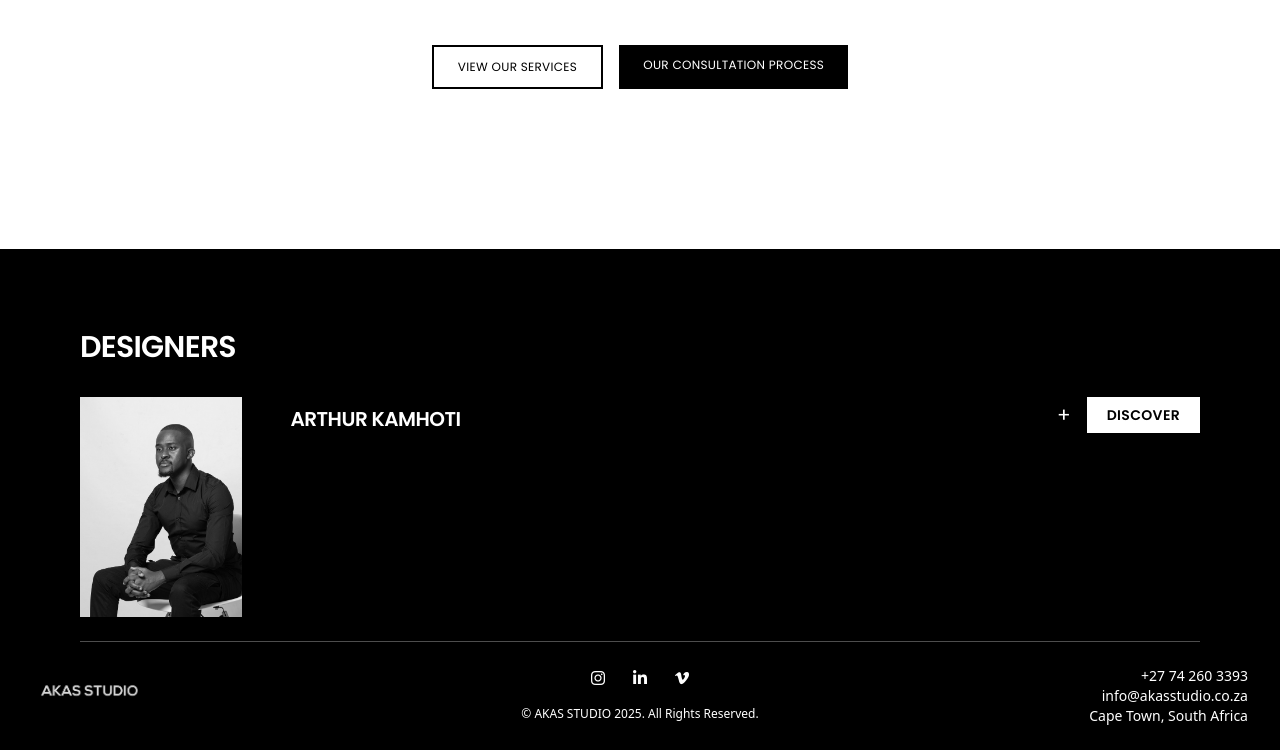
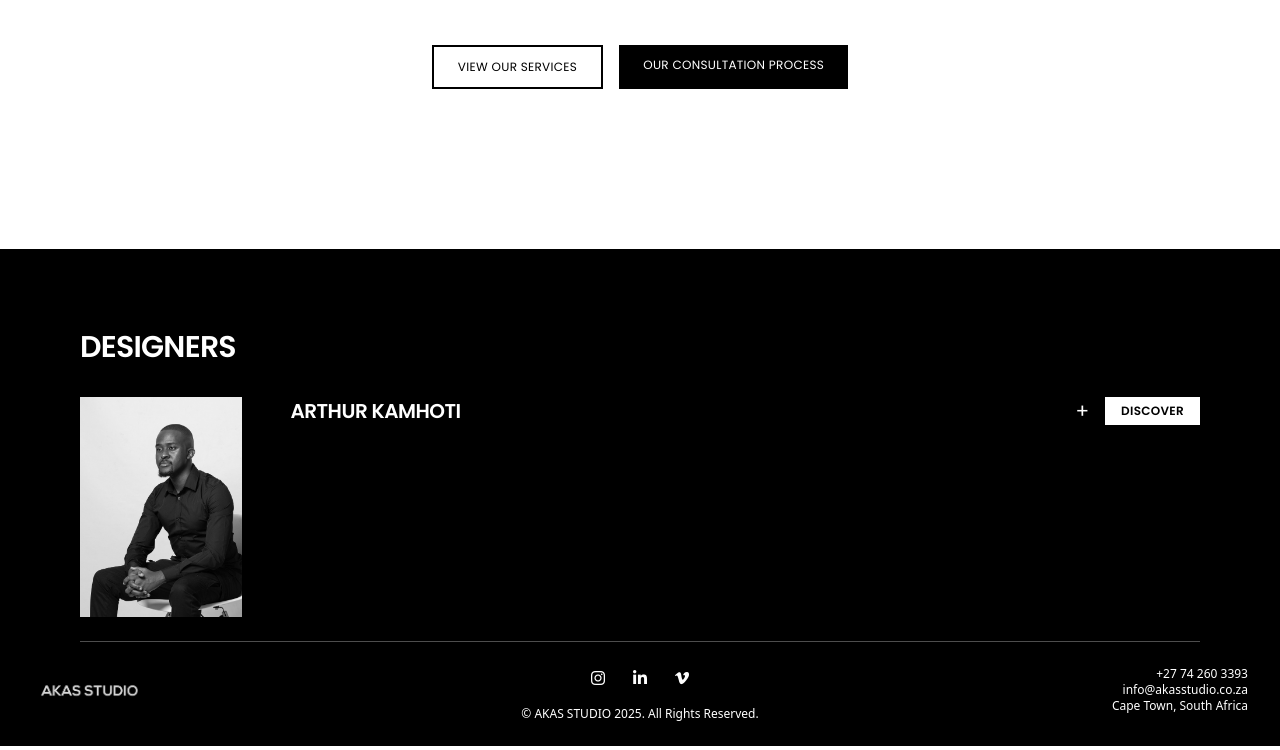
Before and after one commit to Sancho566/akas-studio, a plain HTML site: page about.html in a window 1280 px wide. Shown: the part 413-1163 px from the top of the page. Drawn offline with nearby package versions, Linux system fonts and the light colour scheme.

Commit message:
2nd commit

```diff
--- a/about.html
+++ b/about.html
@@ -11,7 +11,6 @@
     />
     <script src="https://cdn.tailwindcss.com"></script>
     <link rel="stylesheet" href="style.css" />
-    <link rel="canonical" href="https://www.akasstudio.co.za/about.html" />
   </head>
 
   <body class="bg-white">
@@ -173,7 +172,7 @@
             <span class="text-xl font-normal mr-4 !text-white">+</span>
             <a
               href="arthur.html"
-              class="px-5 py-2 bg-white text-black text-sm font-semibold rounded-none uppercase tracking-wide hover:bg-gray-200 transition-colors"
+              class="px-4 py-1.5 bg-white text-black text-xs font-semibold rounded-none uppercase tracking-wide hover:bg-gray-200 transition-colors"
             >
               Discover
             </a>
@@ -229,7 +228,7 @@
 
         <!-- Contact info pushed far right -->
         <div class="md:flex-1 flex justify-end">
-          <div class="text-sm text-white text-right">
+          <div class="text-xs text-white text-right">
             <div>+27 74 260 3393</div>
             <div>info@akasstudio.co.za</div>
             <div>Cape Town, South Africa</div>
```
Also changed, not shown: academia.html (+1 -2 lines), apartment.html (+1 -2 lines), arthur.html (+1 -1 lines), contact.html (+1 -2 lines), index.html (+7 -6 lines), kilowatt.html (+1 -2 lines), lifestyle.html (+2 -3 lines), mumba.html (+1 -2 lines), portfolio.html (+1 -2 lines), services.html (+1 -2 lines), wellness.html (+2 -2 lines).
